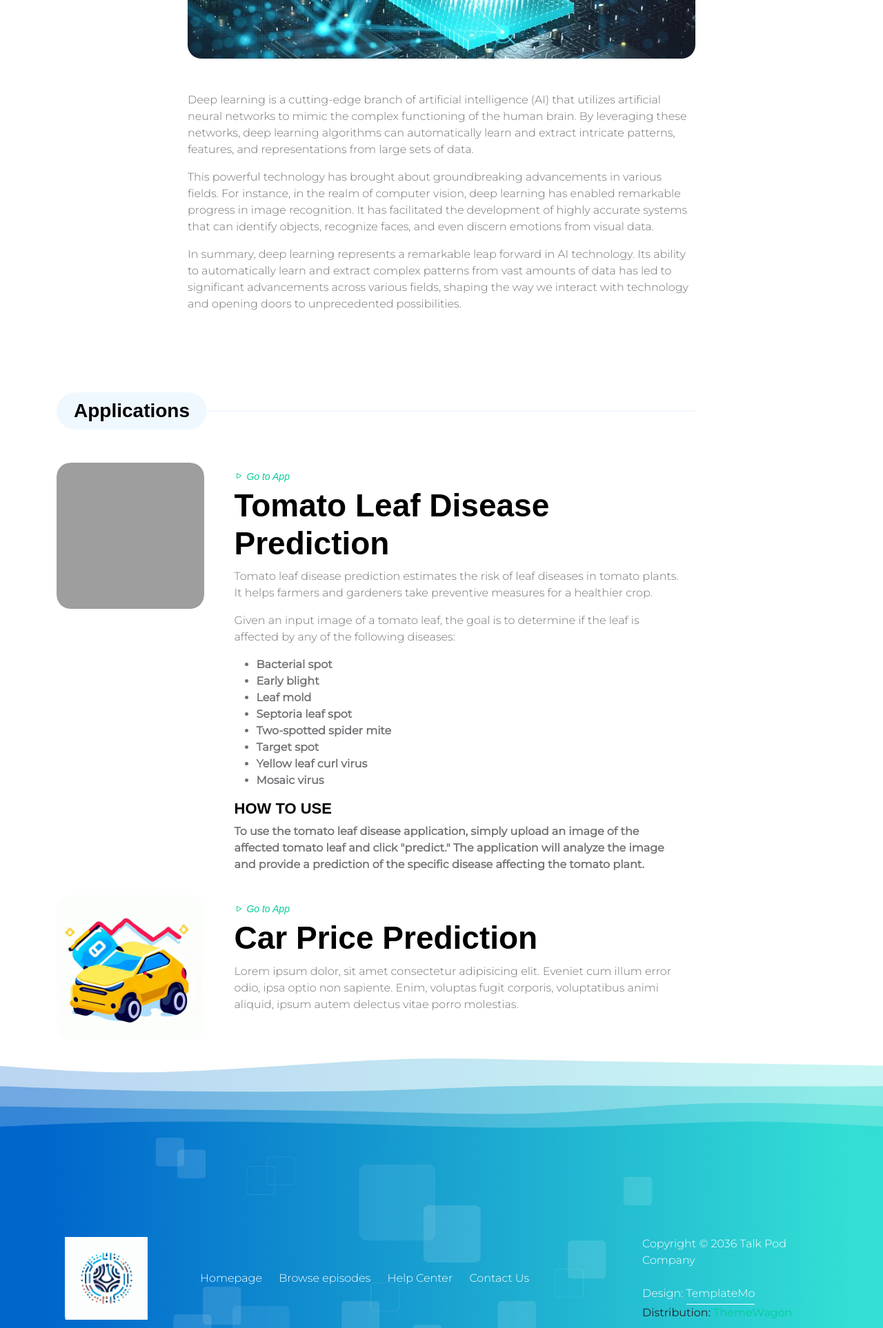
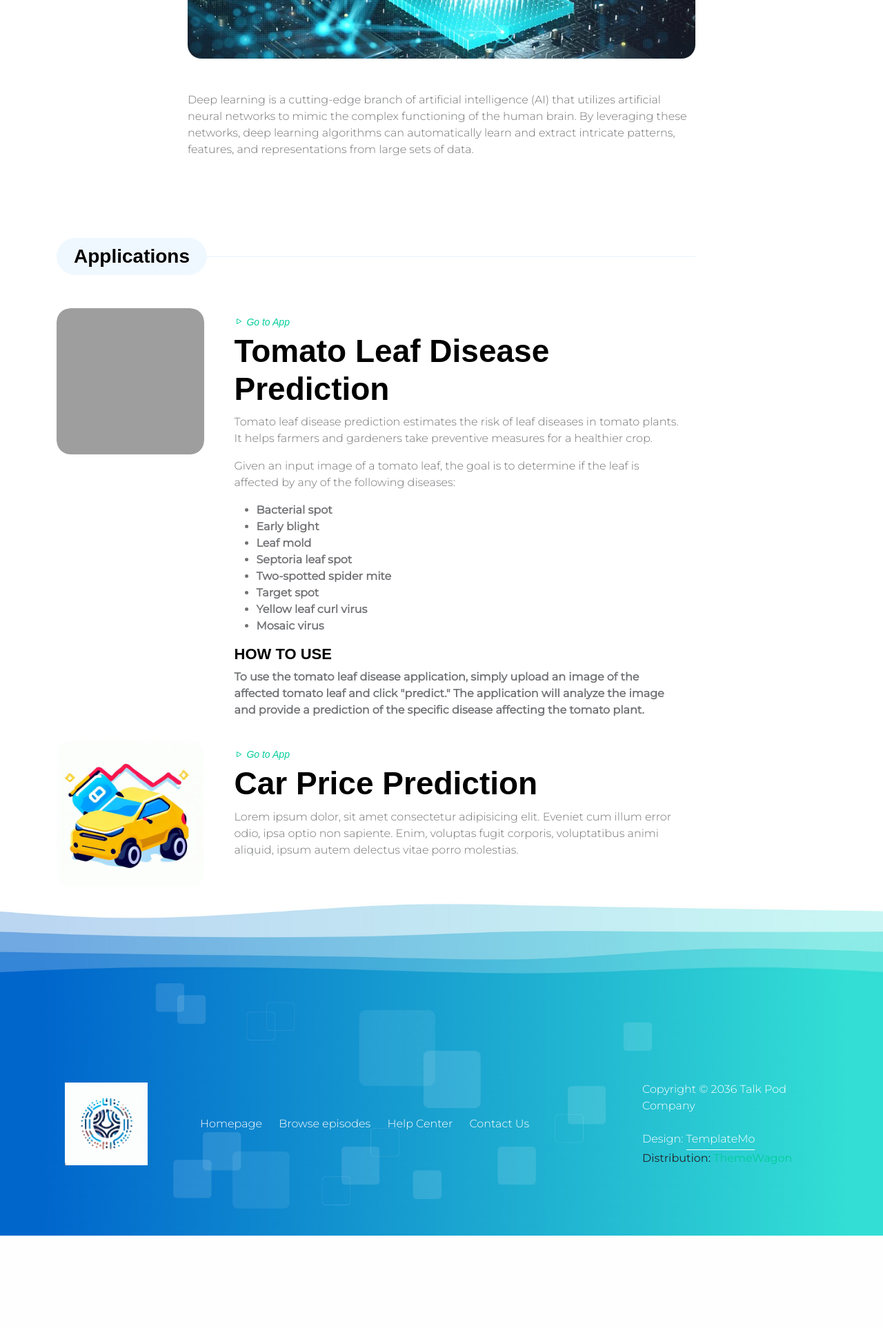
Before and after one commit to KingsDevs/csc120-compilation, a Flask app: page /deep-learning in a window 1280 px wide. Shown: the part 982-2908 px from the top of the page at 69% size. After the commit the page ends 2774 px from the top, so only its background shows below. Run offline with Flask 3, Linux system fonts and the light colour scheme; parts of the project's set-up code (start-up, migrations or seed data) failed here and were passed over; some libraries are stand-ins or nearby versions; some web fonts are replaced; grey boxes are pictures that could not be loaded.

Commit message:
delete 2 paragraph in deel learning

```diff
--- a/templates/deeplearning.html
+++ b/templates/deeplearning.html
@@ -12,8 +12,6 @@
 
                     <img src="{{ url_for('static', filename='images/deep-learning.webp') }}" alt="" class="about-image mb-5 img-fluid">
                     <p>Deep learning is a cutting-edge branch of artificial intelligence (AI) that utilizes artificial neural networks to mimic the complex functioning of the human brain. By leveraging these networks, deep learning algorithms can automatically learn and extract intricate patterns, features, and representations from large sets of data.</p>
-                    <p>This powerful technology has brought about groundbreaking advancements in various fields. For instance, in the realm of computer vision, deep learning has enabled remarkable progress in image recognition. It has facilitated the development of highly accurate systems that can identify objects, recognize faces, and even discern emotions from visual data.</p>
-                    <p>In summary, deep learning represents a remarkable leap forward in AI technology. Its ability to automatically learn and extract complex patterns from vast amounts of data has led to significant advancements across various fields, shaping the way we interact with technology and opening doors to unprecedented possibilities.</p>
 
 
                 </div>
```
